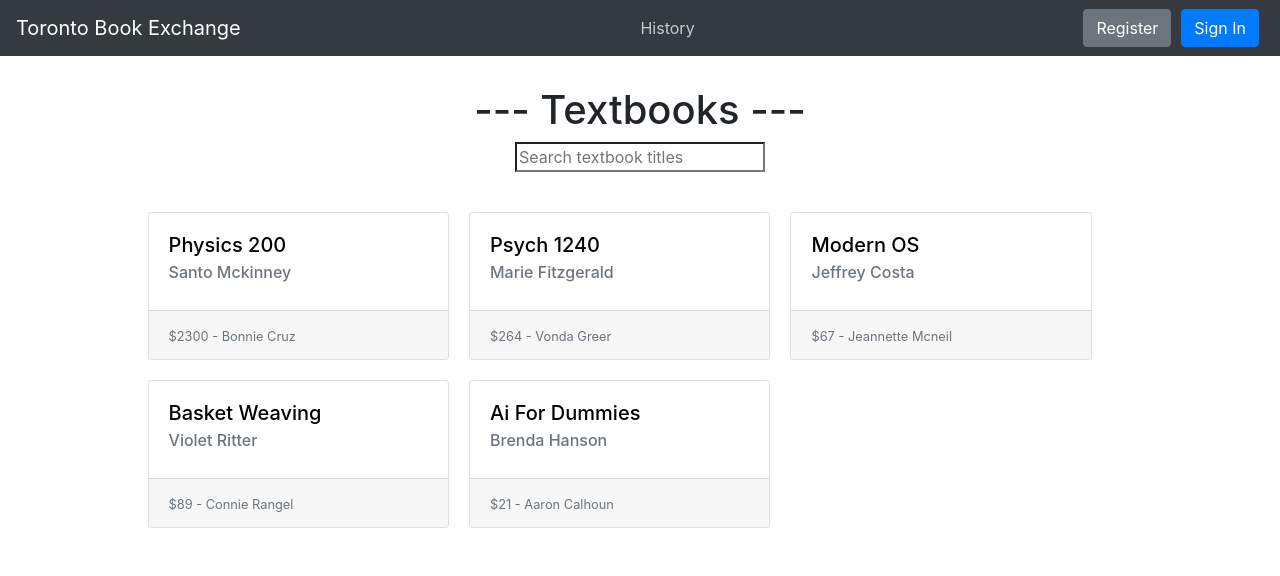
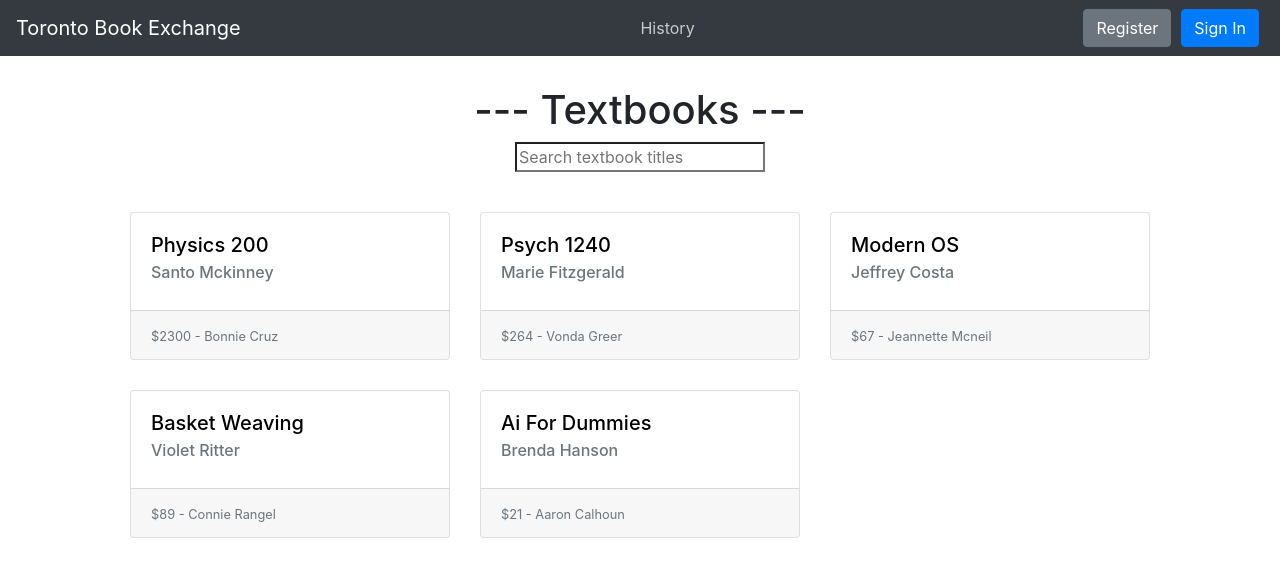
Before and after one commit to joannez12/Book-Exchange, a React (Create React App) app in the folder bkexch-react/: page / in a window 1280 px wide. Shown: the top 576 px of the page. Built offline with nearby package versions, Linux system fonts and the light colour scheme.

Commit message:
Make textbooks display as a grid

```diff
--- a/bkexch-react/src/components/TextbookList/TextbookList.css
+++ b/bkexch-react/src/components/TextbookList/TextbookList.css
@@ -1,6 +1,7 @@
 .bookList {
     padding: 30px;
     width: 100%;
-    display: flex;
-    flex-wrap: wrap;
+    display: grid;
+    grid-template-columns: repeat(3, 1fr);
+    grid-gap: 10px;
 }
--- a/bkexch-react/src/components/TextbookListing/TextbookListing.css
+++ b/bkexch-react/src/components/TextbookListing/TextbookListing.css
@@ -1,7 +1,7 @@
 .listing {
     margin: 10px;
     color: black;
-    flex-basis: 30%;
+    width: 20rem;
 }
 
 .listing:hover {
```
